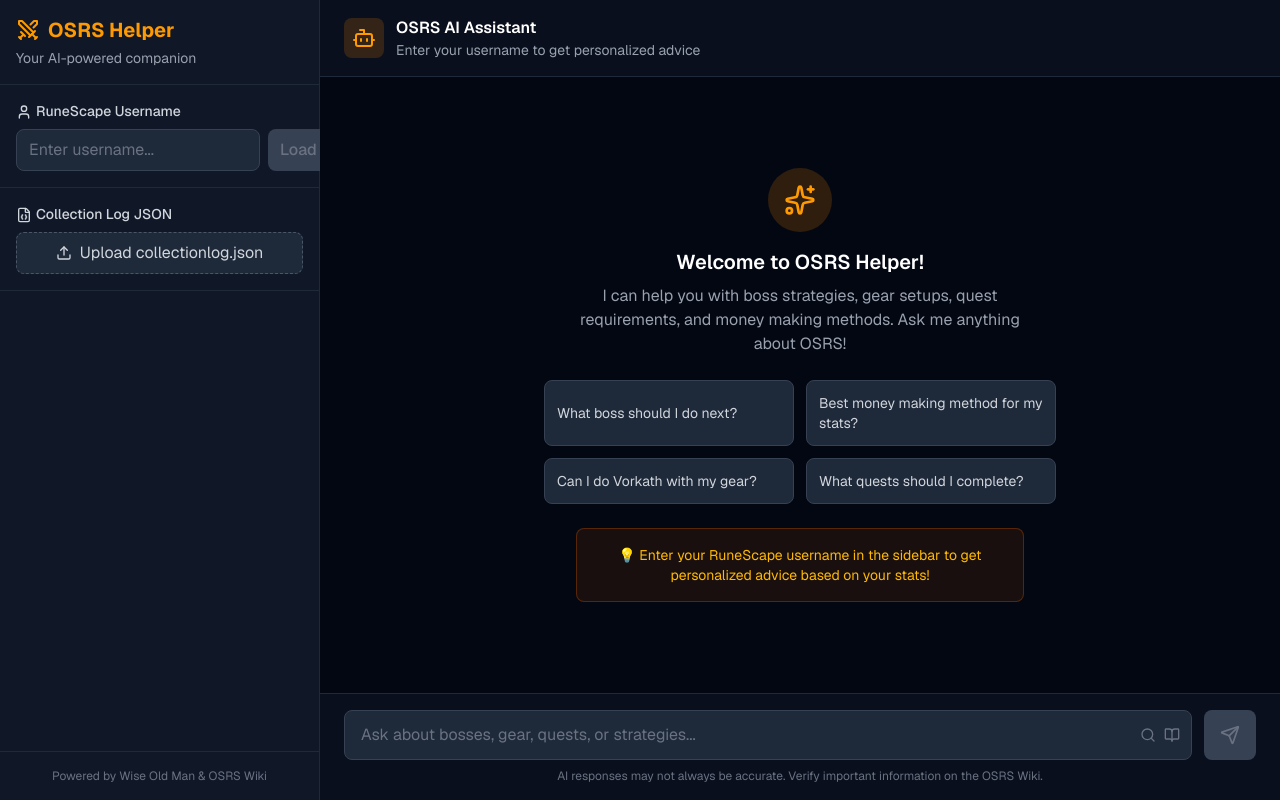
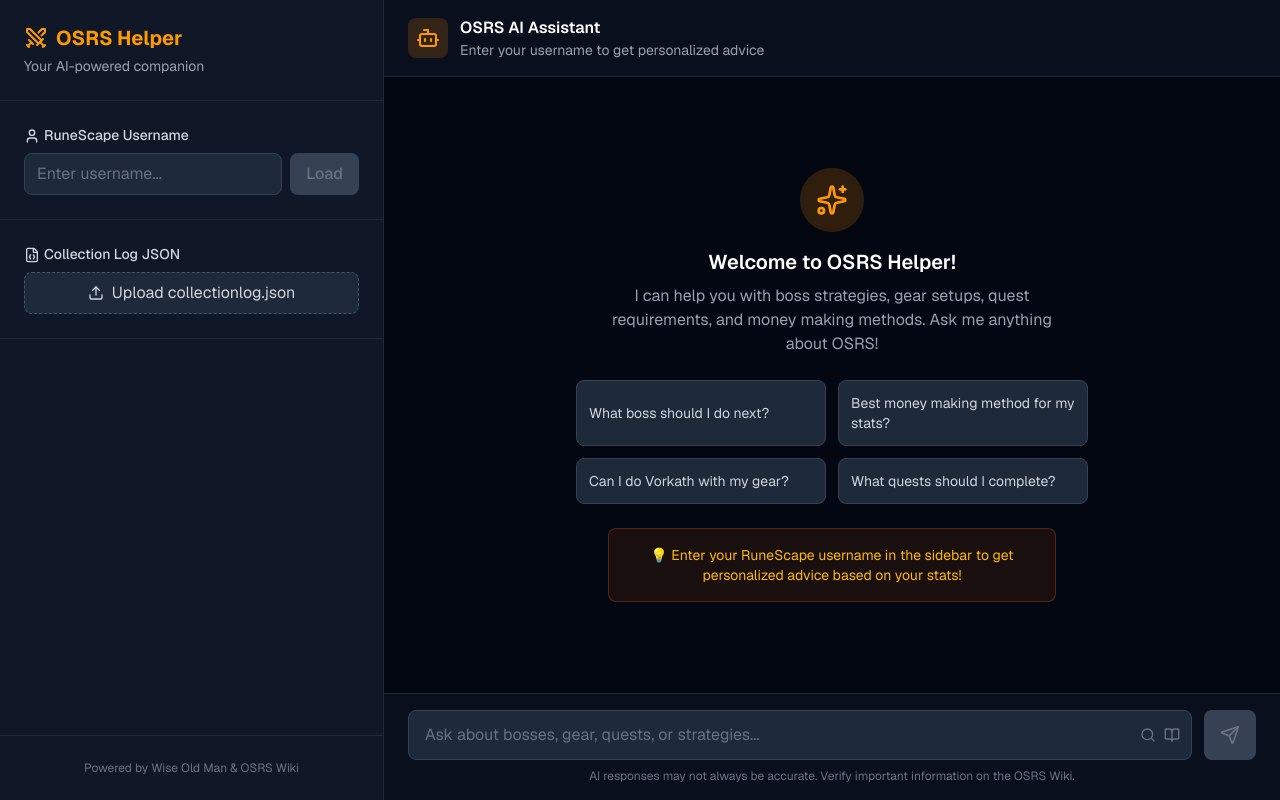
Before and after one commit to Shtiii/OSRS_Agent, a Next.js app: page / in a window 1280 px wide. Built offline with nearby package versions, Linux system fonts and the light colour scheme.

Commit message:
Fix chat stuttering bug

```diff
--- a/src/components/Chat.tsx
+++ b/src/components/Chat.tsx
@@ -90,12 +90,19 @@
         done = readerDone;
 
         if (value) {
-          const text = decoder.decode(value);
+          const text = decoder.decode(value, { stream: true }); // added stream: true for safety
+
           setMessages((prev) => {
             const updated = [...prev];
-            const lastMsg = updated[updated.length - 1];
+            const lastIndex = updated.length - 1;
+
+            // FIX: Create a COPY of the message object before modifying it.
+            // This prevents the "HeyHey" stuttering bug in React Strict Mode.
+            const lastMsg = { ...updated[lastIndex] };
+
             if (lastMsg.role === 'assistant') {
               lastMsg.content += text;
+              updated[lastIndex] = lastMsg;
             }
             return updated;
           });
--- a/src/components/Sidebar.tsx
+++ b/src/components/Sidebar.tsx
@@ -78,11 +78,8 @@
     }
   };
 
-  // FIX: This now looks directly at skills.overall instead of "computed"
   const getTotalLevel = () => {
     if (!stats?.latestSnapshot?.data?.skills) return 0;
-
-    // The API puts the total level here:
     const overall = stats.latestSnapshot.data.skills.overall;
     if (overall && overall.level) {
         return overall.level;
@@ -105,9 +102,10 @@
   };
 
   return (
-    <div className="w-80 bg-gray-900 border-r border-gray-800 flex flex-col h-full">
+    // FIX 1: Increased width from w-80 to w-96 to handle the extra padding
+    <div className="w-96 bg-gray-900 border-r border-gray-800 flex flex-col h-full">
       {/* Header */}
-      <div className="p-4 border-b border-gray-800">
+      <div className="p-6 border-b border-gray-800">
         <h1 className="text-xl font-bold text-amber-500 flex items-center gap-2">
           <Swords className="w-6 h-6" />
           OSRS Helper
@@ -116,7 +114,7 @@
       </div>
 
       {/* Username Input */}
-      <div className="p-4 border-b border-gray-800">
+      <div className="p-6 border-b border-gray-800">
         <form onSubmit={handleSubmit}>
           <label className="block text-sm font-medium text-gray-300 mb-2">
             <User className="w-4 h-4 inline mr-1" />
@@ -133,8 +131,9 @@
             <button
               type="submit"
               disabled={isLoading || !inputValue.trim()}
+              // FIX 2: Added 'shrink-0' so the button never gets squashed
               className={cn(
-                'px-3 py-2 rounded-lg font-medium transition-colors',
+                'px-4 py-2 rounded-lg font-medium transition-colors shrink-0',
                 isLoading || !inputValue.trim()
                   ? 'bg-gray-700 text-gray-500 cursor-not-allowed'
                   : 'bg-amber-600 text-white hover:bg-amber-500'
@@ -163,7 +162,7 @@
 
       {/* Stats Cards */}
       {stats && (
-        <div className="p-4 border-b border-gray-800 space-y-3">
+        <div className="p-6 border-b border-gray-800 space-y-3">
           <div className="bg-gray-800 rounded-lg p-3">
             <div className="flex items-center justify-between">
               <span className="text-gray-400 text-sm">Total Level</span>
@@ -215,7 +214,7 @@
       )}
 
       {/* Collection Log Upload */}
-      <div className="p-4 border-b border-gray-800">
+      <div className="p-6 border-b border-gray-800">
         <label className="block text-sm font-medium text-gray-300 mb-2">
           <FileJson className="w-4 h-4 inline mr-1" />
           Collection Log JSON
@@ -257,7 +256,7 @@
 
       {/* Rare Items Preview */}
       {rareItems.length > 0 && (
-        <div className="p-4 flex-1 overflow-y-auto">
+        <div className="p-6 flex-1 overflow-y-auto">
           <h3 className="text-sm font-medium text-gray-300 mb-2">
             Notable Items ({rareItems.length})
           </h3>
@@ -283,7 +282,7 @@
       )}
 
       {/* Footer */}
-      <div className="p-4 border-t border-gray-800 mt-auto">
+      <div className="p-6 border-t border-gray-800 mt-auto">
         <p className="text-xs text-gray-500 text-center">
           Powered by Wise Old Man & OSRS Wiki
         </p>
```
